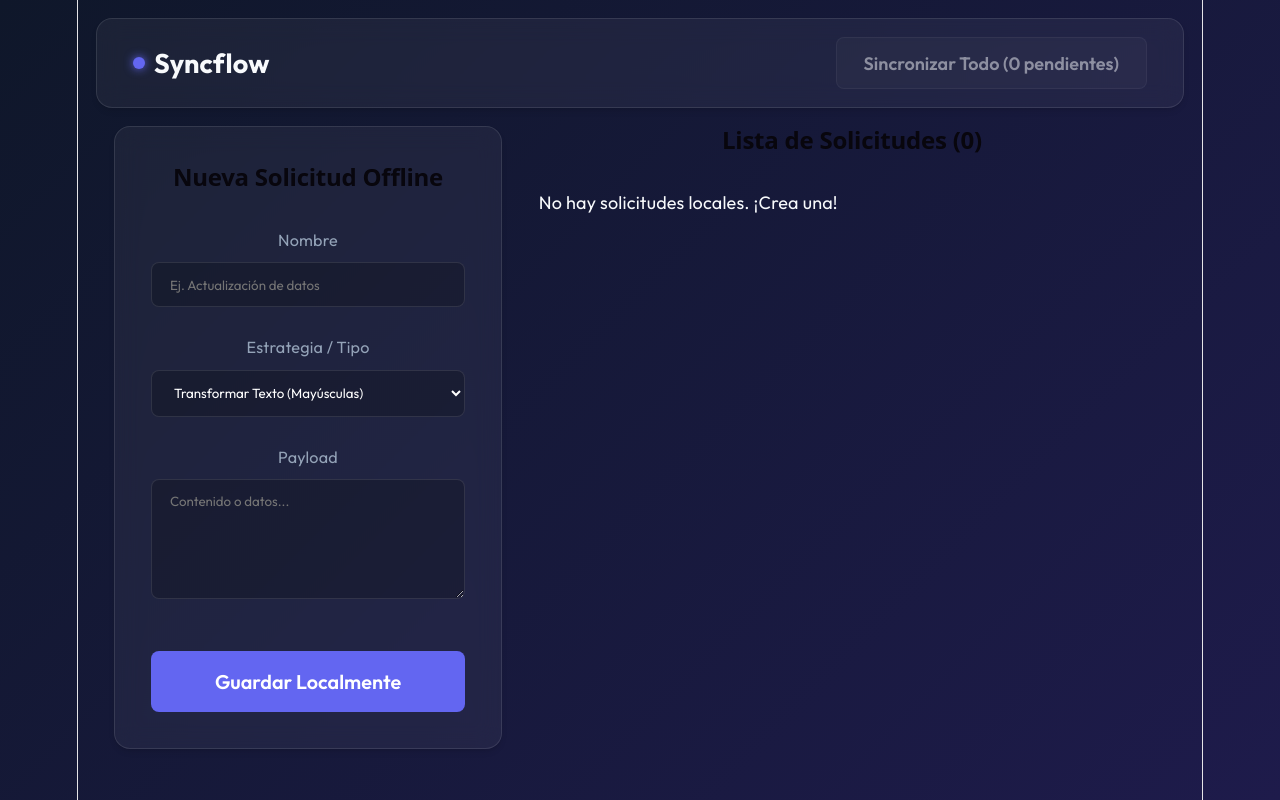
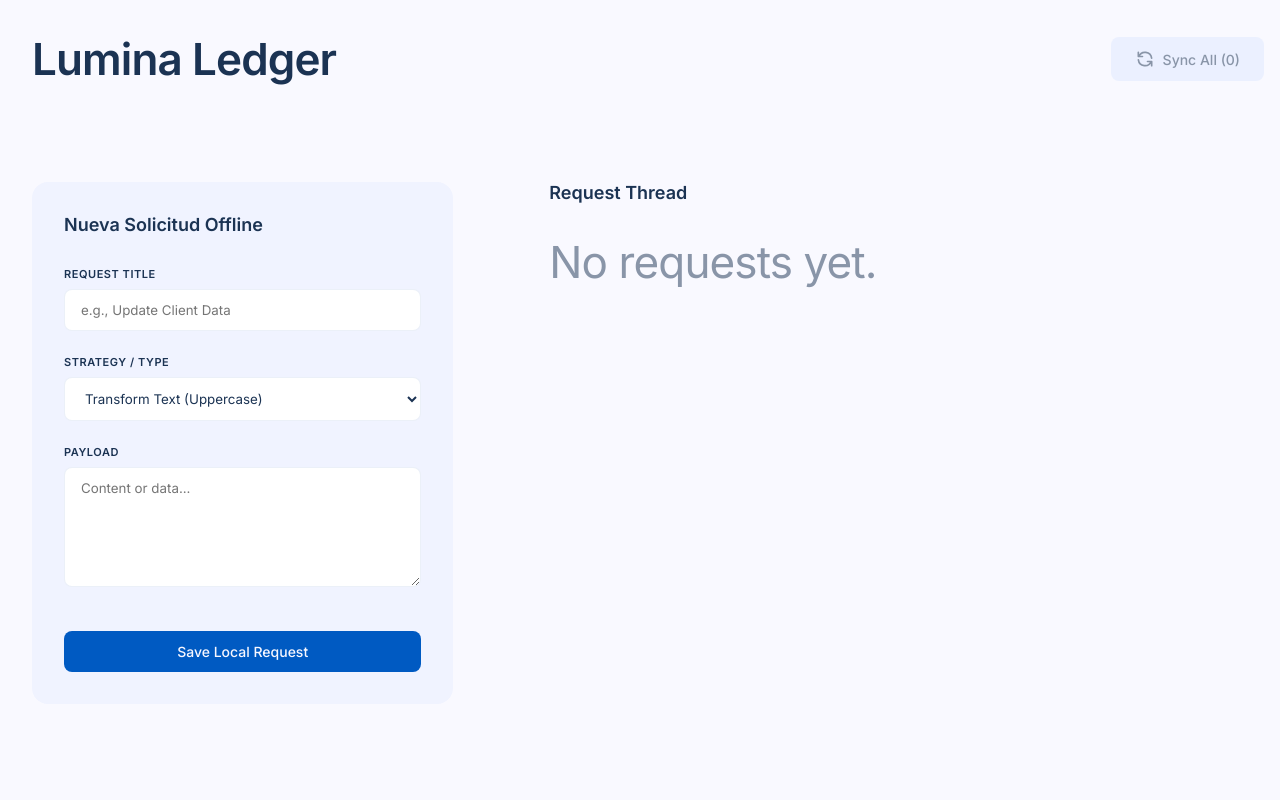
Before and after one commit to untalinfo/syncflow, a React (Vite) app in the folder frontend/: page / in a window 1280 px wide. Built offline with nearby package versions, Linux system fonts and the light colour scheme.

Commit message:
feat: implement new frontend UI design system and add script for downloading assets.

```diff
--- a/frontend/src/App.css
+++ b/frontend/src/App.css
@@ -1,91 +1,54 @@
-@import url('https://fonts.googleapis.com/css2?family=Outfit:wght@300;400;600;700&display=swap');
-
-:root {
-  --bg-gradient: linear-gradient(135deg, #0f172a 0%, #1e1b4b 100%);
-  --glass-bg: rgba(255, 255, 255, 0.05);
-  --glass-border: rgba(255, 255, 255, 0.1);
-  --primary-accent: #6366f1;
-  --primary-hover: #4f46e5;
-  --success: #10b981;
-  --pending: #f59e0b;
-  --text-main: #f8fafc;
-  --text-muted: #94a3b8;
-}
-
-* {
-  box-sizing: border-box;
-  margin: 0;
-  padding: 0;
-}
-
-body {
-  font-family: 'Outfit', sans-serif;
-  background: var(--bg-gradient);
-  color: var(--text-main);
-  min-height: 100vh;
-  margin: 0;
-  -webkit-font-smoothing: antialiased;
-}
-
-.glass {
-  background: var(--glass-bg);
-  backdrop-filter: blur(12px);
-  border: 1px solid var(--glass-border);
-  border-radius: 16px;
-  box-shadow: 0 4px 6px -1px rgba(0, 0, 0, 0.1), 0 2px 4px -1px rgba(0, 0, 0, 0.06);
-}
-
 .app-container {
-  display: flex;
-  flex-direction: column;
-  min-height: 100vh;
+  max-width: 1400px;
+  margin: 0 auto;
 }
 
 .header {
   display: flex;
   justify-content: space-between;
   align-items: center;
-  padding: 1rem 2rem;
-  margin: 1rem;
-  z-index: 10;
+  padding: 2rem 0;
+  margin-bottom: 4rem; /* 6rem major section break */
 }
 
 .logo {
-  font-size: 1.5rem;
-  font-weight: 700;
+  font-size: 2.75rem; /* display-md */
+  font-weight: 600;
+  letter-spacing: -0.02em;
   display: flex;
   align-items: center;
   gap: 0.5rem;
 }
 
 .circle {
-  width: 12px;
-  height: 12px;
-  border-radius: 50%;
-  background-color: var(--primary-accent);
-  box-shadow: 0 0 10px var(--primary-accent);
+  width: 16px;
+  height: 16px;
+  border-radius: var(--radius-full);
+  background: linear-gradient(180deg, var(--primary), var(--primary-dim));
 }
 
 button {
-  font-family: 'Outfit', sans-serif;
+  font-family: var(--font-inter);
   cursor: pointer;
   border: none;
-  font-weight: 600;
+  font-weight: 500;
   transition: all 0.3s ease;
 }
 
 .btn-sync {
-  background-color: var(--glass-bg);
-  color: var(--text-main);
-  border: 1px solid var(--glass-border);
+  background: var(--surface-container-high);
+  color: var(--on-surface);
   padding: 0.75rem 1.5rem;
-  border-radius: 8px;
-  font-size: 1rem;
+  border-radius: var(--radius-sm);
+  font-size: 0.875rem;
+  display: flex;
+  align-items: center;
+  gap: 0.5rem;
 }
 
 .btn-sync:not(:disabled):hover {
-  background-color: var(--primary-accent);
-  box-shadow: 0 0 15px rgba(99, 102, 241, 0.5);
+  background: var(--surface-container-lowest);
+  box-shadow: var(--shadow-ambient);
 }
 
 .btn-sync:disabled {
@@ -96,23 +59,24 @@ button {
 .main-content {
   display: flex;
   flex-wrap: wrap;
-  gap: 2rem;
-  padding: 0 2rem 2rem 2rem;
-  max-width: 1400px;
-  margin: 0 auto;
-  width: 100%;
+  gap: 6rem; /* The 24 (6rem) spacing token for major break */
+  padding-bottom: 2rem;
 }
 
 .form-section {
   flex: 1;
   min-width: 320px;
+  background: var(--surface-container-low);
   padding: 2rem;
+  border-radius: var(--radius-lg);
   height: fit-content;
+  /* High-end no line rule - no borders! */
 }
 
 .form-section h2 {
+  font-size: 1.125rem; /* title-md */
+  font-weight: 600;
   margin-bottom: 2rem;
-  font-weight: 600;
 }
 
 .form-group {
@@ -122,25 +86,29 @@ button {
 .form-group label {
   display: block;
   margin-bottom: 0.5rem;
-  color: var(--text-muted);
-  font-size: 0.9rem;
+  font-size: 0.6875rem; /* label-sm */
+  text-transform: uppercase;
+  letter-spacing: 0.05em;
+  color: var(--on-surface);
+  font-weight: 600;
 }
 
 input, select, textarea {
   width: 100%;
-  background: rgba(0, 0, 0, 0.2);
-  border: 1px solid var(--glass-border);
-  border-radius: 8px;
+  background: var(--surface-container-lowest);
+  border: 1px solid var(--outline-variant);
+  border-radius: var(--radius-sm);
   padding: 0.75rem 1rem;
-  color: white;
-  font-family: 'Outfit', sans-serif;
-  transition: all 0.3s ease;
+  color: var(--on-surface);
+  font-family: var(--font-inter);
+  transition: all 0.2s ease;
+  box-sizing: border-box;
 }
 
 input:focus, select:focus, textarea:focus {
   outline: none;
-  border-color: var(--primary-accent);
-  box-shadow: 0 0 0 2px rgba(99, 102, 241, 0.2);
+  border-color: var(--primary);
+  box-shadow: 0 0 0 4px var(--primary-container);
 }
 
 textarea {
@@ -150,16 +118,14 @@ textarea {
 
 .btn-submit {
   width: 100%;
-  background-color: var(--primary-accent);
-  color: white;
-  padding: 1rem;
-  border-radius: 8px;
-  font-size: 1.1rem;
+  background: linear-gradient(180deg, var(-- primary), var(--primary-dim)); /* Use gradient as spec */
+  background-color: var(--primary); /* Fallback */
+  color: var(--on-primary);
+  padding: 0.75rem;
+  border-radius: var(--radius-sm);
+  font-size: 0.875rem;
   margin-top: 1rem;
-}
-
-.btn-submit:hover {
-  background-color: var(--primary-hover);
+  font-weight: 500;
 }
 
 .list-section {
@@ -168,26 +134,31 @@ textarea {
 }
 
 .list-section h2 {
+  font-size: 1.125rem;
+  font-weight: 600;
   margin-bottom: 2rem;
-  font-weight: 600;
 }
 
 .requests-grid {
-  display: grid;
-  grid-template-columns: repeat(auto-fill, minmax(300px, 1fr));
-  gap: 1.5rem;
+  display: flex;
+  flex-direction: column;
+  gap: 0.5rem; /* 8px vertical space */
 }
 
+/* Optimistic loader styling fallback */
 .request-card {
   padding: 1.5rem;
+  background: var(--surface-container-low);
+  border-radius: var(--radius-lg);
+  transition: all 0.3s ease;
   display: flex;
   flex-direction: column;
   gap: 1rem;
-  transition: transform 0.3s ease;
 }
 
 .request-card:hover {
-  transform: translateY(-5px);
+  background: var(--surface-container-lowest);
+  box-shadow: var(--shadow-ambient);
 }
 
 .card-header {
@@ -197,51 +168,88 @@ textarea {
 }
 
 .card-header h3 {
-  font-size: 1.2rem;
+  font-size: 1.125rem;
   font-weight: 600;
-  margin: 0;
+  display: flex;
+  align-items: center;
+  gap: 0.5rem;
+}
+
+.sync-dot {
+  width: 6px;
+  height: 6px;
+  border-radius: var(--radius-full);
+  display: inline-block;
+}
+
+.sync-dot.pending {
+  background-color: var(--secondary-fixed); /* Offline */
+}
+
+.sync-dot.syncing {
+  background-color: var(--primary); /* Syncing */
+  animation: pulse 1s infinite;
+}
+
+.sync-dot.processed {
+  background-color: var(--primary); /* Online */
+}
+
+@keyframes pulse {
+  0% { opacity: 1; }
+  50% { opacity: 0.5; }
+  100% { opacity: 1; }
 }
 
 .badge {
   padding: 0.25rem 0.75rem;
-  border-radius: 20px;
-  font-size: 0.8rem;
+  border-radius: var(--radius-full);
+  font-size: 0.6875rem;
   font-weight: 600;
   text-transform: uppercase;
+  letter-spacing: 0.05em;
 }
 
 .badge.pending {
-  background-color: rgba(245, 158, 11, 0.2);
-  color: var(--pending);
-  border: 1px solid rgba(245, 158, 11, 0.4);
+  background: var(--tertiary-container);
+  color: var(--on-tertiary-container);
 }
 
 .badge.processed {
-  background-color: rgba(16, 185, 129, 0.2);
-  color: var(--success);
-  border: 1px solid rgba(16, 185, 129, 0.4);
+  background: var(--primary-container);
+  color: var(--on-primary-container);
+}
+
+.badge.failed {
+  background: var(--error-container);
+  color: var(--on-error-container);
 }
 
 .card-body .type-meta code {
-  background: rgba(255, 255, 255, 0.1);
-  padding: 0.2rem 0.4rem;
-  border-radius: 4px;
-  color: var(--primary-accent);
+  font-size: 0.85rem;
+  color: var(--on-surface);
+  opacity: 0.8;
 }
 
 .card-body .payload {
-  background: rgba(0, 0, 0, 0.3);
-  padding: 1rem;
-  border-radius: 8px;
-  margin-top: 1rem;
-  font-family: monospace;
-  font-size: 0.9rem;
+  font-size: 0.875rem; /* body-md */
+  color: var(--on-surface);
   white-space: pre-wrap;
   word-break: break-all;
-  border: 1px solid var(--glass-border);
+  margin-top: 0.5rem;
 }
 
 .card-footer {
-  color: var(--text-muted);
-  font-size: 0.85rem;
+  font-size: 0.6875rem;
+  text-transform: uppercase;
+  letter-spacing: 0.05em;
+  opacity: 0.6;
 }
+
+.empty-state {
+  font-size: 2.75rem; /* display-md */
+  letter-spacing: -0.02em;
+  color: var(--on-surface);
+  opacity: 0.5;
+  text-align: left;
+}
--- a/frontend/src/App.tsx
+++ b/frontend/src/App.tsx
@@ -40,55 +40,62 @@ function App() {
 
   return (
     <div className="app-container">
-      <header className="header glass">
+      <header className="header">
         <div className="logo">
-          <div className="circle"></div> Syncflow
+          Lumina Ledger
         </div>
-        <button className={`btn-sync ${isSyncing ? 'syncing' : ''}`} onClick={handleSync} disabled={isSyncing || pendingCount === 0}>
-          {isSyncing ? 'Sincronizando...' : `Sincronizar Todo (${pendingCount} pendientes)`}
+        <button className="btn-sync" onClick={handleSync} disabled={isSyncing || pendingCount === 0}>
+          {/* Using a simple SVG icon for sync */}
+          <svg width="20" height="20" fill="none" viewBox="0 0 24 24" stroke="currentColor" strokeWidth={2}>
+            <path strokeLinecap="round" strokeLinejoin="round" d="M4 4v5h.582m15.356 2A8.001 8.001 0 004.582 9m0 0H9m11 11v-5h-.581m0 0a8.003 8.003 0 01-15.357-2m15.357 2H15" />
+          </svg>
+          {isSyncing ? 'Sincronizando...' : `Sync All (${pendingCount})`}
         </button>
       </header>
 
       <main className="main-content">
-        <section className="form-section glass">
+        <section className="form-section">
           <h2>Nueva Solicitud Offline</h2>
           <form onSubmit={handleSubmit} className="sync-form">
             <div className="form-group">
-              <label>Nombre</label>
-              <input type="text" value={form.name} onChange={e => setForm({...form, name: e.target.value})} placeholder="Ej. Actualización de datos" />
+              <label>Request Title</label>
+              <input type="text" value={form.name} onChange={e => setForm({...form, name: e.target.value})} placeholder="e.g., Update Client Data" />
             </div>
             <div className="form-group">
-              <label>Estrategia / Tipo</label>
+              <label>Strategy / Type</label>
               <select value={form.type} onChange={e => setForm({...form, type: e.target.value})}>
-                <option value="text-transform">Transformar Texto (Mayúsculas)</option>
-                <option value="structure-modify">Modificar Estructura (Envolder en JSON)</option>
-                <option value="raw">Crudo (Sin procesar)</option>
+                <option value="text-transform">Transform Text (Uppercase)</option>
+                <option value="structure-modify">Modify Structure (JSON wrap)</option>
+                <option value="raw">Raw (Unprocessed)</option>
               </select>
             </div>
             <div className="form-group">
               <label>Payload</label>
-              <textarea value={form.payload} onChange={e => setForm({...form, payload: e.target.value})} placeholder="Contenido o datos..."></textarea>
+              <textarea value={form.payload} onChange={e => setForm({...form, payload: e.target.value})} placeholder="Content or data..."></textarea>
             </div>
-            <button type="submit" className="btn-submit">Guardar Localmente</button>
+            <button type="submit" className="btn-submit">Save Local Request</button>
           </form>
         </section>
 
         <section className="list-section">
-          <h2>Lista de Solicitudes ({requests.length})</h2>
+          <h2>Request Thread</h2>
           <div className="requests-grid">
-            {requests.length === 0 && <p className="empty-state">No hay solicitudes locales. ¡Crea una!</p>}
-            {requests.map(req => (
-              <div key={req.id} className={`request-card glass ${req.status.toLowerCase()}`}>
+            {requests.length === 0 && <p className="empty-state">No requests yet.</p>}
+            {requests.map((req, index) => (
+              <div key={req.id || index} className={`request-card ${req.status.toLowerCase()}`}>
                 <div className="card-header">
-                  <h3>{req.name}</h3>
+                  <h3>
+                    <span className={`sync-dot ${req.status.toLowerCase()}`}></span>
+                    {req.name}
+                  </h3>
                   <span className={`badge ${req.status.toLowerCase()}`}>{req.status}</span>
                 </div>
                 <div className="card-body">
-                  <p className="type-meta">Type: <code>{req.type}</code></p>
+                  <p className="type-meta"><code>{req.type}</code></p>
                   <p className="payload">{req.payload}</p>
                 </div>
                 <div className="card-footer">
-                  <small>{new Date(req.createdAt).toLocaleString()}</small>
+                  {new Date(req.createdAt).toLocaleString()}
                 </div>
               </div>
             ))}
--- a/frontend/src/index.css
+++ b/frontend/src/index.css
@@ -1,111 +1,59 @@
+@import url('https://fonts.googleapis.com/css2?family=Inter:wght@400;500;600&display=swap');
+
 :root {
-  --text: #6b6375;
-  --text-h: #08060d;
-  --bg: #fff;
-  --border: #e5e4e7;
-  --code-bg: #f4f3ec;
-  --accent: #aa3bff;
-  --accent-bg: rgba(170, 59, 255, 0.1);
-  --accent-border: rgba(170, 59, 255, 0.5);
-  --social-bg: rgba(244, 243, 236, 0.5);
-  --shadow:
-    rgba(0, 0, 0, 0.1) 0 10px 15px -3px, rgba(0, 0, 0, 0.05) 0 4px 6px -2px;
+  --primary: #005ac2;
+  --primary-dim: #004fab;
+  --on-primary: #f7f7ff;
+  --primary-container: #d8e2ff;
+  --on-primary-container: #004eaa;
 
-  --sans: system-ui, 'Segoe UI', Roboto, sans-serif;
-  --heading: system-ui, 'Segoe UI', Roboto, sans-serif;
-  --mono: ui-monospace, Consolas, monospace;
+  --surface: #f9f9ff;
+  --on-surface: #1b3353;
+  --surface-container-lowest: #ffffff;
+  --surface-container-low: #f0f3ff;
+  --surface-container-high: #dee8ff;
 
-  font: 18px/145% var(--sans);
-  letter-spacing: 0.18px;
-  color-scheme: light dark;
-  color: var(--text);
-  background: var(--bg);
-  font-synthesis: none;
-  text-rendering: optimizeLegibility;
-  -webkit-font-smoothing: antialiased;
-  -moz-osx-font-smoothing: grayscale;
+  --outline-variant: rgba(156, 179, 218, 0.2);
+  --outline-variant-solid: #9cb3da;
 
-  @media (max-width: 1024px) {
-    font-size: 16px;
-  }
-}
+  --tertiary-container: #d3ceef;
+  --on-tertiary-container: #47445f;
 
-@media (prefers-color-scheme: dark) {
-  :root {
-    --text: #9ca3af;
-    --text-h: #f3f4f6;
-    --bg: #16171d;
-    --border: #2e303a;
-    --code-bg: #1f2028;
-    --accent: #c084fc;
-    --accent-bg: rgba(192, 132, 252, 0.15);
-    --accent-border: rgba(192, 132, 252, 0.5);
-    --social-bg: rgba(47, 48, 58, 0.5);
-    --shadow:
-      rgba(0, 0, 0, 0.4) 0 10px 15px -3px, rgba(0, 0, 0, 0.25) 0 4px 6px -2px;
-  }
+  --error-container: #fe8983;
+  --on-error-container: #752121;
 
-  #social .button-icon {
-    filter: invert(1) brightness(2);
-  }
-}
+  --secondary-fixed: #e2e2e9;
 
-#root {
-  width: 1126px;
-  max-width: 100%;
-  margin: 0 auto;
-  text-align: center;
-  border-inline: 1px solid var(--border);
-  min-height: 100svh;
-  display: flex;
-  flex-direction: column;
-  box-sizing: border-box;
+  --shadow-ambient: 0 20px 40px -12px rgba(27, 51, 83, 0.08);
+
+  --font-inter: 'Inter', sans-serif;
+  --radius-sm: 8px;
+  --radius-lg: 16px;
+  --radius-full: 9999px;
 }
 
 body {
+  font-family: var(--font-inter);
+  background-color: var(--surface);
+  color: var(--on-surface);
+  min-height: 100vh;
+  margin: 0;
+  -webkit-font-smoothing: antialiased;
+}
+
+.app-container {
+  display: flex;
+  flex-direction: column;
+  min-height: 100vh;
+  /* Asymmetrical margins for navigation sense of movement */
+  padding-left: 2rem;
+  padding-right: 1rem;
+}
+
+h1, h2, h3, p {
   margin: 0;
 }
 
-h1,
-h2 {
-  font-family: var(--heading);
-  font-weight: 500;
-  color: var(--text-h);
+code {
+  font-family: monospace;
 }
-
-h1 {
-  font-size: 56px;
-  letter-spacing: -1.68px;
-  margin: 32px 0;
-  @media (max-width: 1024px) {
-    font-size: 36px;
-    margin: 20px 0;
-  }
-}
-h2 {
-  font-size: 24px;
-  line-height: 118%;
-  letter-spacing: -0.24px;
-  margin: 0 0 8px;
-  @media (max-width: 1024px) {
-    font-size: 20px;
-  }
-}
-p {
-  margin: 0;
-}
-
-code,
-.counter {
-  font-family: var(--mono);
-  display: inline-flex;
-  border-radius: 4px;
-  color: var(--text-h);
-}
-
-code {
-  font-size: 15px;
-  line-height: 135%;
-  padding: 4px 8px;
-  background: var(--code-bg);
-}
```
